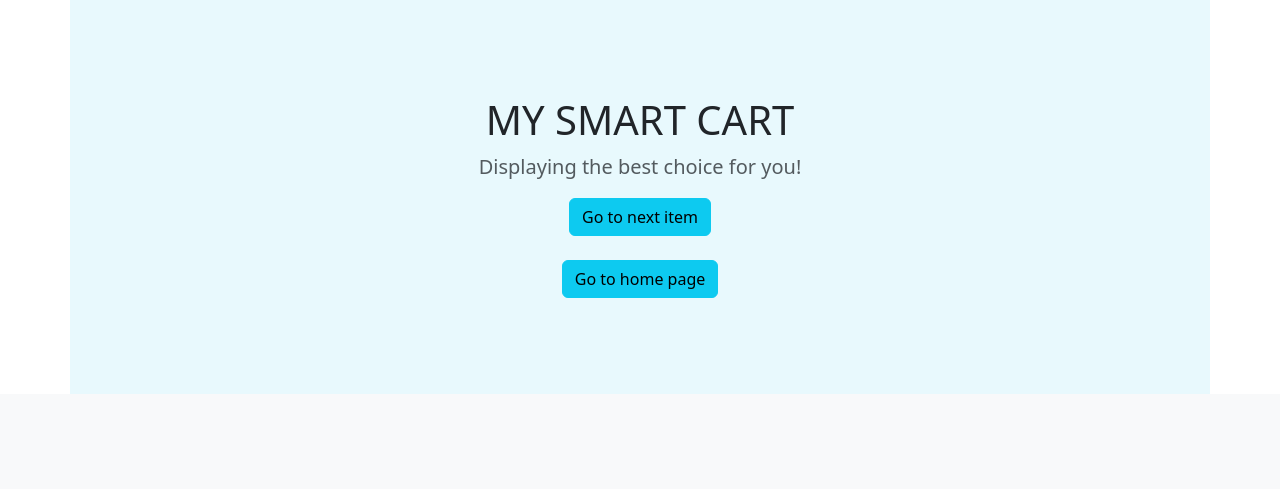
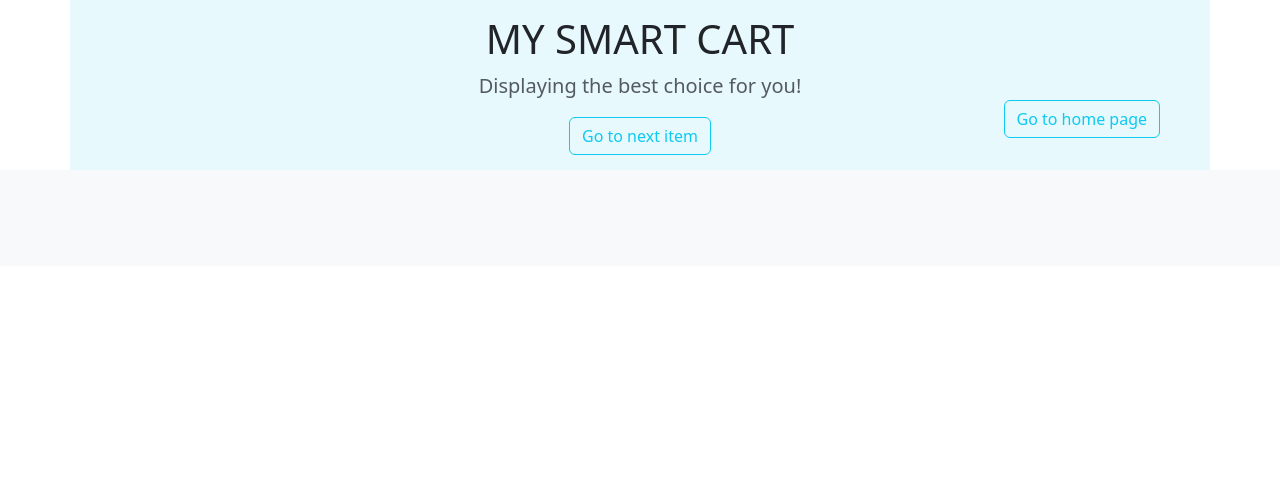
Before and after one commit to chaitanya2108/MySmartList, a Flask app: template my_smart_list/templates/continueShopping.html in a window 1280 px wide. Shown: the part 61-550 px from the top of the page. Run offline with Flask 2, Linux system fonts and the light colour scheme; the template is opened without the code that fills it, so the values that code supplies are empty; some libraries are stand-ins or nearby versions.

Commit message:
changed ui

```diff
--- a/my_smart_list/shopping_list.txt
+++ b/my_smart_list/shopping_list.txt
@@ -1 +1 @@
-['Mango', 'Noodles', 'Sugar', 'Water bottle', 'Towels', 'Whiteboard marker']
+['apple', 'apple', 'apple']
--- a/my_smart_list/static/css/style.css
+++ b/my_smart_list/static/css/style.css
@@ -10,3 +10,22 @@
 body{
     background-color: #E8F9FD;
 }
+
+.home-page-btn{
+    position: absolute;
+    right: 50px;
+    top: 100px;
+}
+
+.choices{
+    position: relative;
+    top: 25px;
+}
+
+.floating-bar{
+    background-color: #E8F9FD;
+    height: 170px;
+    position: -webkit-sticky; /* Safari */
+    position: sticky;
+    top: 0;
+}
--- a/my_smart_list/templates/continueShopping.html
+++ b/my_smart_list/templates/continueShopping.html
@@ -101,8 +101,8 @@
 
 <main>
 
-  <section class="py-5 text-center container" style="background-color: #E8F9FD; padding: 0;">
-    <div class="row py-lg-5">
+  <section class="floating-bar text-center container">
+    <div class="row" style="padding-top: 15px">
       <div class="col-lg-6 col-md-8 mx-auto">
         <h1 class="fw-light">MY SMART CART</h1>
         <p class="lead text-muted">Displaying the best choice for you!</p>
@@ -111,11 +111,11 @@
           <a href="#" class="btn btn-secondary my-2">Secondary action</a>
         </p> -->
 
-        <button class="btn btn-info" onclick="window.location.href='/recommended-results'">Go to next item</button>
+        <button class="btn btn-outline-info" onclick="window.location.href='/recommended-results'">Go to next item</button>
         <br>
         <br>
 
-        <button class="btn btn-info" onclick="window.location.href='/'">Go to home page</button>
+        <button class="home-page-btn btn btn-outline-info" onclick="window.location.href='/'">Go to home page</button>
 
       </div>
 
--- a/my_smart_list/templates/index.html
+++ b/my_smart_list/templates/index.html
@@ -82,7 +82,7 @@
               <p class="card-text">Use your microphone to say your shopping list items.</p>
               <div class="d-flex justify-content-between align-items-center">
                 <div class="btn-group">
-                  <a href="{{ url_for('vr') }}" class="btn btn-primary">Record your shopping list!</a>
+                  <a href="{{ url_for('vr') }}" class="btn btn-outline-primary">Record your shopping list!</a>
                 </div>
               </div>
             </div>
@@ -95,7 +95,7 @@
               <p class="card-text">Upload your list and we'll find those items for you </p>
               <div class="d-flex justify-content-between align-items-center">
                 <div class="btn-group">
-                  <a href="{{ url_for('upload_page') }}" class="btn btn-primary">Upload your shopping list!</a>
+                  <a href="{{ url_for('upload_page') }}" class="btn btn-outline-primary">Upload your shopping list!</a>
                 </div>
               </div>
             </div>
--- a/my_smart_list/templates/result.html
+++ b/my_smart_list/templates/result.html
@@ -115,9 +115,9 @@
 
             {% endfor %}
             <br>
-          <button type="button" class="btn btn-secondary more_items" onclick="window.location.href='/voice-input'">Record More Items?</button>
+          <button type="button" class="btn btn-outline-secondary more_items" onclick="window.location.href='/voice-input'">Record More Items?</button>
           <br>
-          <button type="button" class="btn btn-info view_button" onclick="window.location.href='/recommended-results'">Recommended Deals</button>
+          <button type="button" class="btn btn-outline-info view_button" onclick="window.location.href='/recommended-results'">Recommended Deals</button>
           <!-- <a href="{{ url_for('continueShopping') }}">Do you want to continue shopping?</a> -->
         </div>
       </div>
--- a/my_smart_list/templates/vr.html
+++ b/my_smart_list/templates/vr.html
@@ -80,7 +80,7 @@
             <!-- <a href="#" class="btn btn-primary my-2">Main call to action</a>
             <a href="#" class="btn btn-secondary my-2">Secondary action</a> -->
             <br>
-            <button type="submit" class="btn btn-info">Submit</button>
+            <button type="submit" class="btn btn-outline-info">Submit</button>
             <!-- <p><input type = "submit" value = "submit" /></p> -->
 
         </form>
```
Also changed, not shown: my_smart_list/templates/upload.html (+4 -4 lines).
